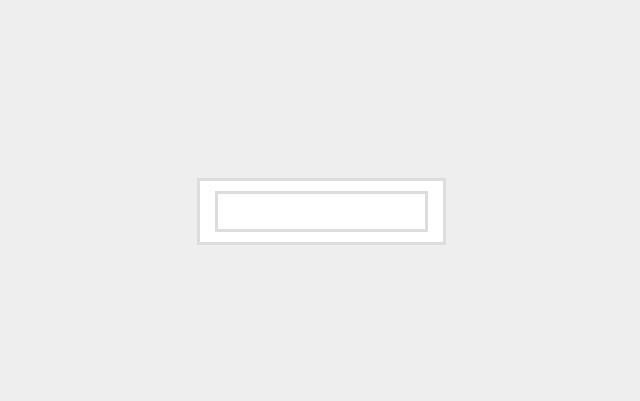
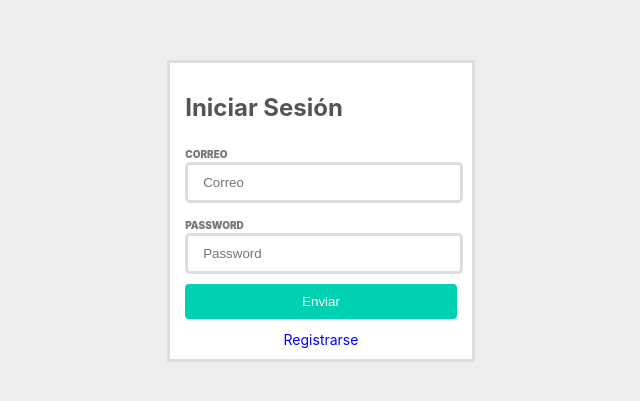
Before and after one commit to marcelogracia/instagram-typescript, a React (Create React App) app: page / in a window 1280 px wide. Shown: the part 189-590 px from the top of the page, without its empty margins (319-959 px from the left). Built offline with nearby package versions, Linux system fonts and the light colour scheme.

Commit message:
fin del diseño de interfaz de Inisio de Sesión

```diff
--- a/src/App.tsx
+++ b/src/App.tsx
@@ -4,12 +4,22 @@ import './App.css';
 import Card from './components/Card'
 import Container from './components/Container'
 import Input from './components/Input'
+import Button from './components/Button'
+import Title from './components/Title'
+import Link from './components/Link'
+import Center from './components/Center'
 
 const App: React.FC = () => {
   return (
     <Container>
       <Card>
-        <Input />
+        <Title>Iniciar Sesión</Title>
+        <Input label="Correo" placeholder="Correo"/>
+        <Input label="Password" placeholder="Password"/>
+        <Button block={true}>Enviar</Button>
+        <Center>
+          <Link>Registrarse</Link>
+        </Center>
       </Card>
     </Container>
 
--- /dev/null
+++ b/src/components/Button.tsx
@@ -0,0 +1,27 @@
+import * as React from 'react';
+import { Component } from 'react';
+
+const style = (block:boolean) => ({
+    backgroundColor : '#00D1B2',
+    border : '0px',
+    borderRadius : '4px',
+    padding : '10px 15px',
+    color: '#fff',
+    width : block ? '100%' : undefined,
+    marginBottom: '10px'
+})
+
+interface IButtonProps{
+    block? : boolean
+}
+
+class Button extends React.Component <IButtonProps>{
+    render() {
+        const {block = false} = this.props
+        return (
+            <button {...this.props} style={style(block)}/>
+        );
+    }
+}
+
+export default Button;
--- /dev/null
+++ b/src/components/Center.tsx
@@ -0,0 +1,16 @@
+import React, { Component } from 'react';
+
+const style = {
+    width : '100%',
+    textAlign : 'center'
+
+} as React.CSSProperties
+class Center extends Component {
+    render() {
+        return (
+            <div {...this.props} style={style}/>
+        );
+    }
+}
+
+export default Center;
--- a/src/components/Input.tsx
+++ b/src/components/Input.tsx
@@ -3,11 +3,32 @@ const style = {
     backgroundColor : '#fff',
     padding: '10px 15px',
     border : '3px solid #ddd',
+    borderRadius: '5px',
+    width : 'calc(100% - 30px)',
+    marginBottom: '10px'
 }
-export default class Input extends Component {
+
+const spanStyle ={
+    fontSize : '10px',
+    color: '#777',
+    textTransform: 'uppercase',
+    fontWeight: 900
+} as React.CSSProperties
+
+interface IInputProps{
+    placeholder?:string,
+    label : string,
+
+}
+export default class Input extends Component<IInputProps> {
     render() {
+        const { label } = this.props
         return (
-            <input {...this.props} style={style} />
+            <div>
+                <span style={spanStyle}>{label}</span>
+                <input {...this.props} style={style} />
+            </div>
+
         )
     }
 }
--- /dev/null
+++ b/src/components/Link.tsx
@@ -0,0 +1,17 @@
+import React, { Component } from 'react';
+
+const style={
+    color: 'blue',
+    fontSize : '14px',
+    padding: '15px'
+}
+
+class Link extends Component {
+    render() {
+        return (
+            <a {...this.props} style={style}/>
+        );
+    }
+}
+
+export default Link;
--- /dev/null
+++ b/src/components/Title.tsx
@@ -0,0 +1,15 @@
+import React, { Component } from 'react';
+
+const style = {
+    color: '#555',
+
+}
+class Title extends Component {
+    render() {
+        return (
+            <h2 {...this.props} style={style}></h2>
+        );
+    }
+}
+
+export default Title;
```
